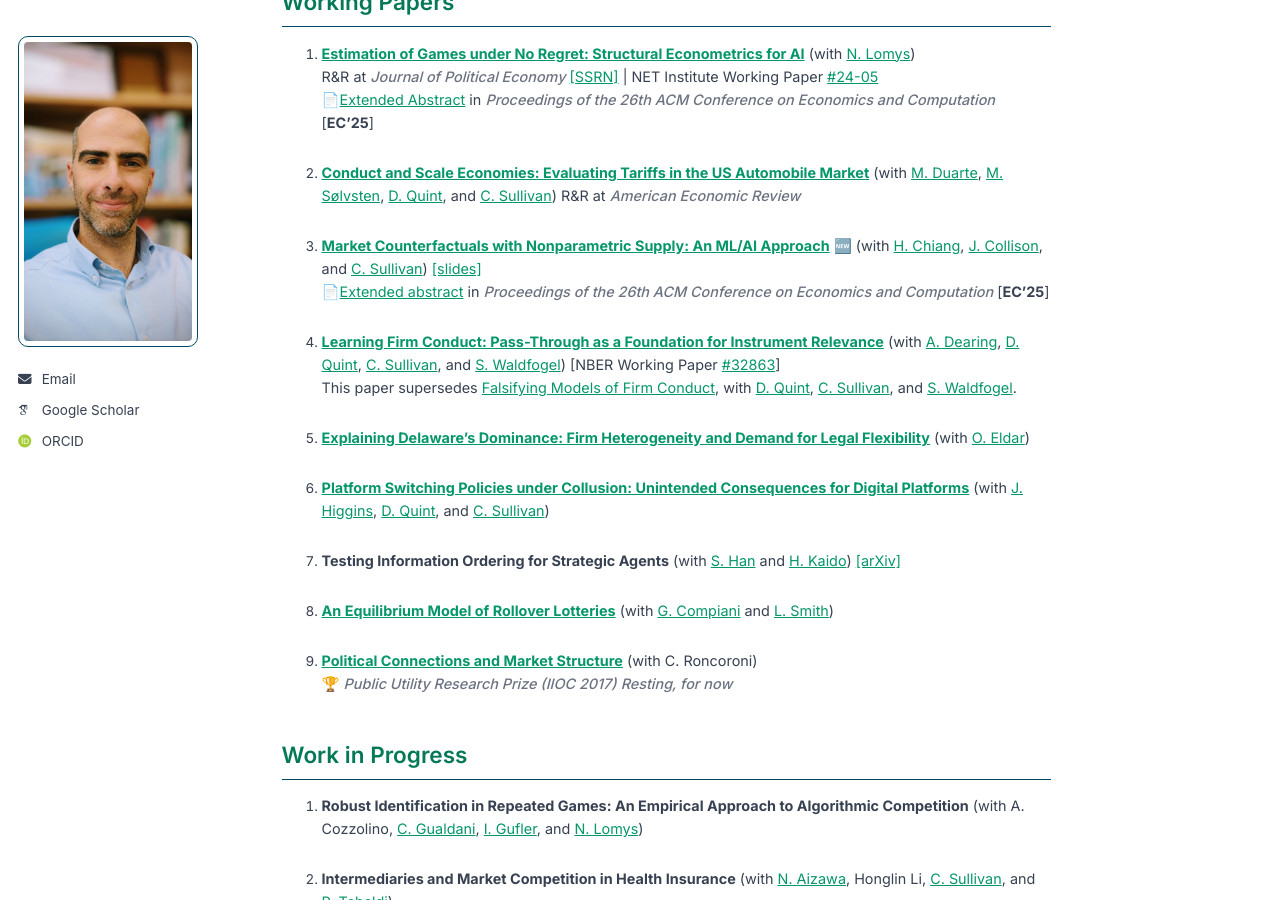
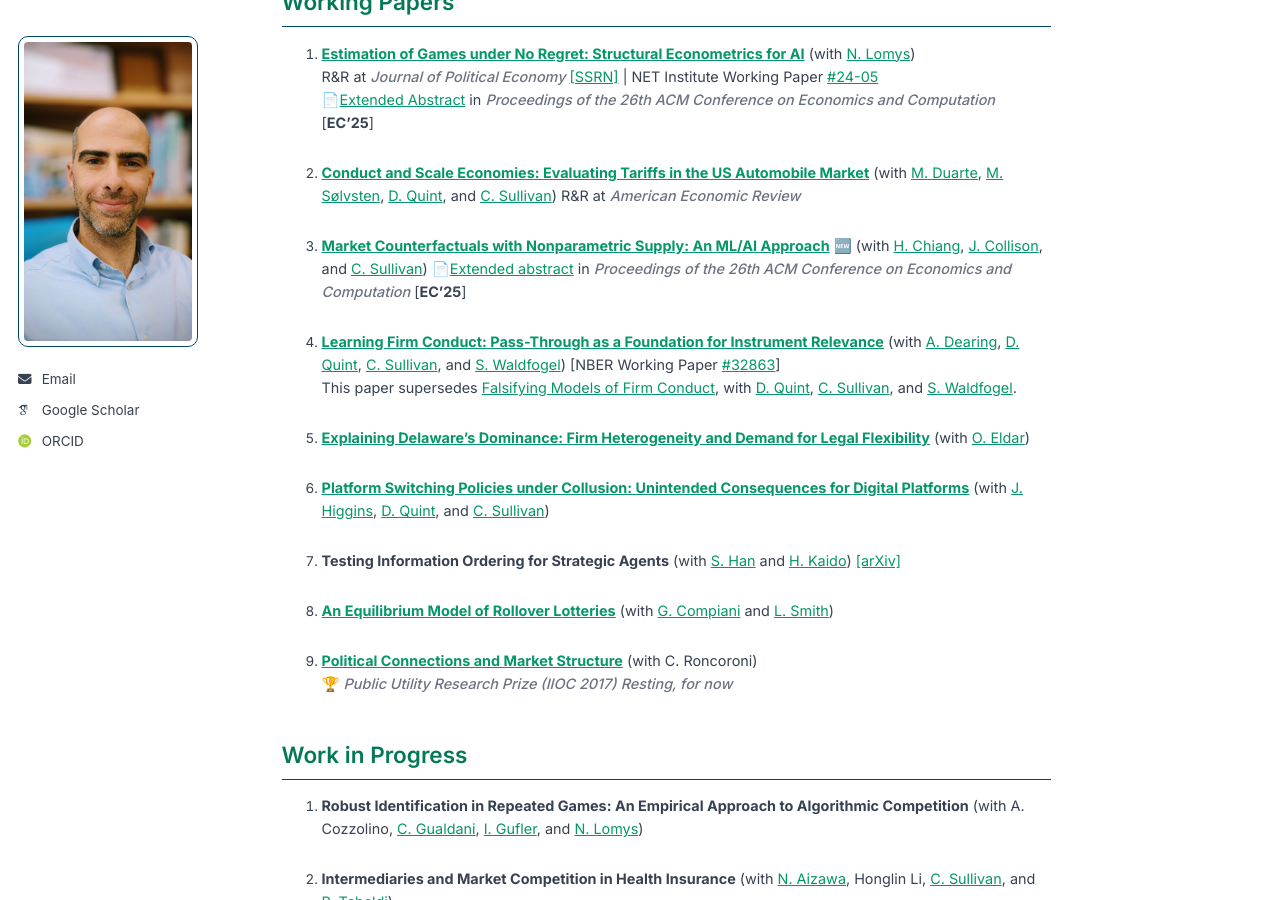
Before and after one commit to LorenzoMagnolfi/Lorenzomagnolfi.github.io, a Jekyll site: the page built from _pages/about.md, in a window 1280 px wide and 900 px high, scrolled down 1029 px. Built offline with Jekyll 4.4.1, drawn with Linux system fonts in a browser that asks for light colours; some web fonts are replaced; a script that is not in the unit is left out.

Commit message:
Update about.md

```diff
--- a/_pages/about.md
+++ b/_pages/about.md
@@ -51,7 +51,7 @@ Here is my [CV](files\cv_2025.pdf).
 2. [**Conduct and Scale Economies: Evaluating Tariffs in the US Automobile Market**](/files/papers/ConductAndScaleEconomies.pdf) (with [M. Duarte](https://sites.google.com/view/marco-duarte/home), [M. Sølvsten](https://sites.google.com/site/mikkelsoelvsten/), [D. Quint](https://users.ssc.wisc.edu/~dquint/), and [C. Sullivan](https://sites.google.com/view/christopher-sullivan))
    R&R at ***American Economic Review***
 
-3. [**Market Counterfactuals with Nonparametric Supply: An ML/AI Approach**](/files/papers/MktCounterfactuals_CollisonEtal_2_26.pdf) 🆕 (with [H. Chiang](https://sites.google.com/view/haroldchiang/home), [J. Collison](https://jackcollison.github.io/), and [C. Sullivan](https://sites.google.com/view/christopher-sullivan)) [[slides]](/files/papers/MarketCFs_slides.pdf)<br>
+3. [**Market Counterfactuals with Nonparametric Supply: An ML/AI Approach**](/files/papers/MktCounterfactuals_CollisonEtal_2_26.pdf) 🆕 (with [H. Chiang](https://sites.google.com/view/haroldchiang/home), [J. Collison](https://jackcollison.github.io/), and [C. Sullivan](https://sites.google.com/view/christopher-sullivan))
 📄[Extended abstract](https://dl.acm.org/doi/10.1145/3736252.3742649) in *Proceedings of the 26th ACM Conference on Economics and Computation* [**EC'25**]
 
 4. [**Learning Firm Conduct: Pass-Through as a Foundation for Instrument Relevance**](/files/papers/LearningFirmConduct.pdf) (with [A. Dearing](https://business.cornell.edu/faculty-research/faculty/aed237/), [D. Quint](https://users.ssc.wisc.edu/~dquint/), [C. Sullivan](https://sites.google.com/view/christopher-sullivan), and [S. Waldfogel](https://www.swaldfogel.com/)) [NBER Working Paper [#32863](https://www.nber.org/papers/w32863)] <br>
```
